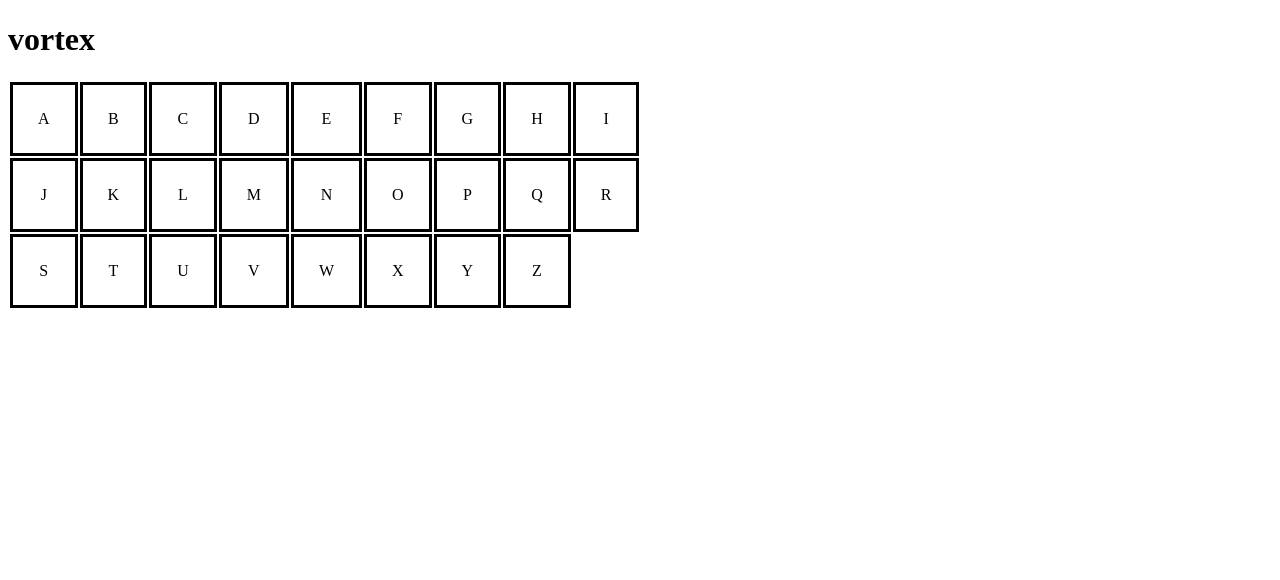
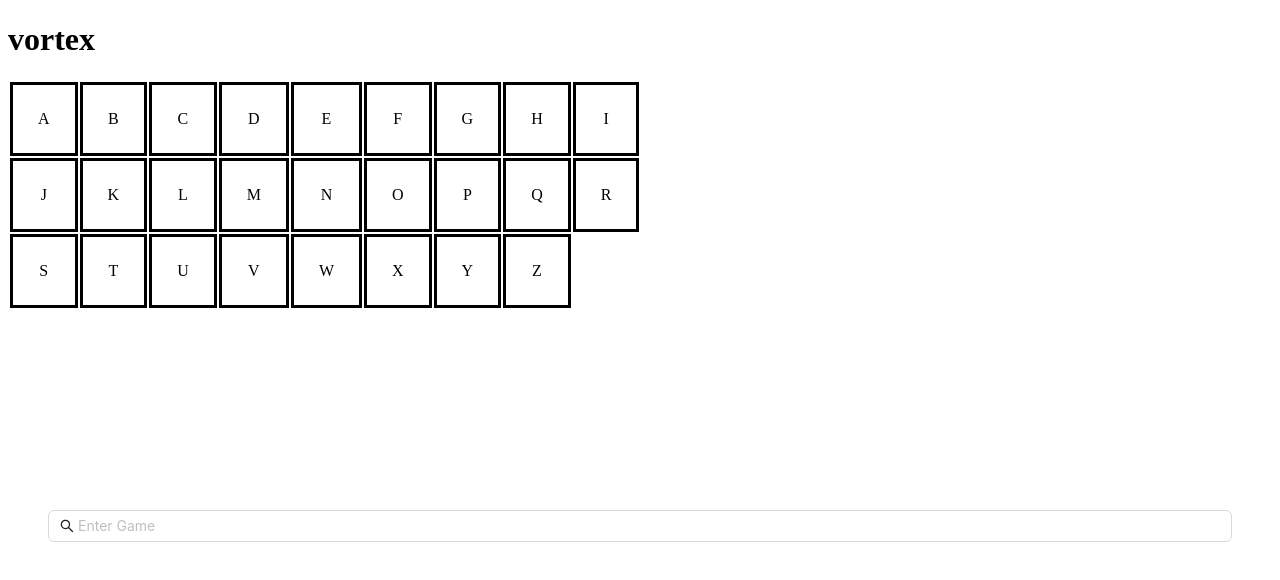
Before and after one commit to simbolid/hangman, a React (Create React App) app: page / in a window 1280 px wide. Shown: the top 580 px of the page. Built offline with nearby package versions, Linux system fonts and the light colour scheme; no server answers.

Commit message:
Initialized backend multiplayer page

```diff
--- a/src/App.jsx
+++ b/src/App.jsx
@@ -1,22 +1,33 @@
-import { useState, useEffect } from 'react';
+import { useState, useEffect, Component} from 'react';
 import HangMan from './components/hangMan/HangMan';
 import LetterTable from "./components/letterTable/LetterTable";
 import getWord from './services/randomWord';
+import { w3cwebsocket as W3CWebSocket} from 'websocket';
+import Search from 'antd/es/transfer/search';
+import Lobby from './pages/Lobby/Lobby';
 
+const client = new W3CWebSocket("ws://127.0.0.1:8080");
 const App = () => {
   const [word, setWord] = useState('');
+     // choose a random word when the app first loads
+    useEffect(() => {
+      const rand_word = getWord();
+      setWord(rand_word);
+      client.onopen = () => {
+        console.log("Connected to the Websocket client connected");
+      };
 
-  // choose a random word when the app first loads
-  useEffect(() => {
-    const rand_word = getWord();
-    setWord(rand_word);
-  }, []);  // [] tells React to only run this once
+      client.onmessage = (message) => {
+        const dataFromServer = JSON.parse(message.data);
+        console.log('got reply', dataFromServer);
+      }
+    }, []);  // [] tells React to only run this once
 
   return (
     <>
       <h1>{word}</h1>
       <LetterTable />
-
+      <Lobby client={client}/>
     </>
   );
 }
--- a/src/components/hangMan/HangMan.jsx
+++ b/src/components/hangMan/HangMan.jsx
@@ -2,8 +2,7 @@ import React from 'react'
 import "./hangMan.css"
 export default function HangMan({numWrongLetters}) {
 
-    const errors = numWrongLetters;
-
+const errors = numWrongLetters;
   return (
     <div>
        <svg height="250" width="200" className="figure-container">
--- /dev/null
+++ b/src/pages/Lobby/Lobby.jsx
@@ -0,0 +1,40 @@
+import React, { useState, useEffect } from 'react'
+import Search from 'antd/es/transfer/search';
+
+
+export default function Lobby({client}) {
+
+    const [user, setUser] = useState('');
+    const [isLogedIn, login] = useState(false);
+
+
+    const onButtonClick = (message) => {
+      client.send(JSON.stringify({
+        type: "message",
+        value: message
+      }))
+    }
+
+    function setState(value){
+      login(true)
+      setUser(value)
+      console.log("You are logged in");
+    }
+  return (
+    <div>
+       <div>
+      {user ?
+        <button onClick={() => onButtonClick("Hello!")}>send button</button>
+        :
+        <div style={{padding : '200px 40px'}}>
+        <Search
+          placeholder='Enter Game'
+          size="large"
+          onSearch={() => onButtonClick("Login")}
+          />
+          </div>
+      }
+      </div>
+    </div>
+  )
+}
```
Also changed, not shown: package.json (+10 -1 lines), src/services/server.js (added, +50 -0 lines), 2 other files (tests, documents, lock files or other folders).
